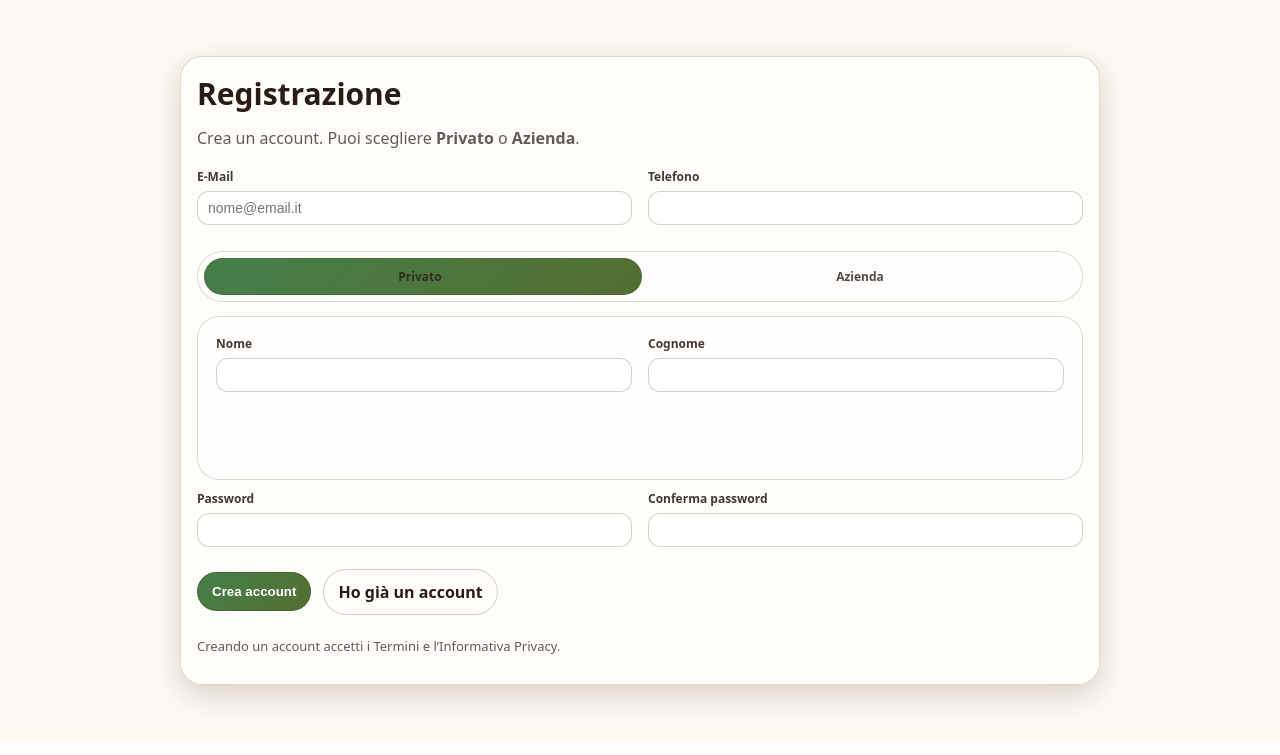
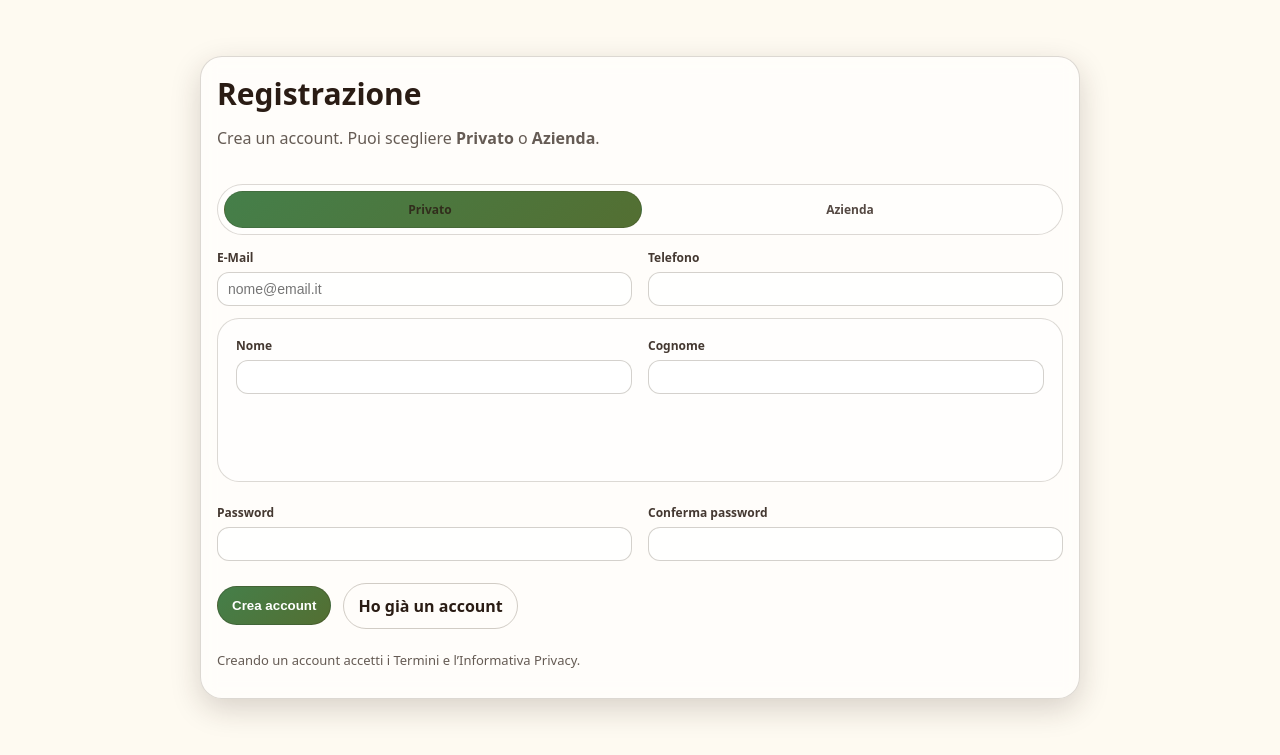
Before and after one commit to ItzAbu/Hackaton, a Django app: page /register/ in a window 1280 px wide. Shown: the part 75-830 px from the top of the page. Run offline with Django 4.2, Linux system fonts and the light colour scheme.

Commit message:
fix 3423

```diff
--- a/accounts/forms.py
+++ b/accounts/forms.py
@@ -1,13 +1,15 @@
 from django import forms
+from django.contrib.auth import get_user_model
 from django.contrib.auth.forms import UserCreationForm, AuthenticationForm
-from django.contrib.auth.models import User
 from django.core.exceptions import ValidationError
 
 from .models import Profile
 
+User = get_user_model()
+
 
 class EmailLoginForm(AuthenticationForm):
-    """Login form che usa il campo 'username' ma lo presenta come Email."""
+    """Login usando username, ma lo trattiamo come email (username=email)."""
 
     username = forms.EmailField(
         label="Email",
@@ -15,6 +17,7 @@ class EmailLoginForm(AuthenticationForm):
             attrs={
                 "placeholder": "nome@email.it",
                 "autocomplete": "email",
+                "class": "input",
             }
         ),
     )
@@ -25,20 +28,24 @@ class EmailLoginForm(AuthenticationForm):
             attrs={
                 "placeholder": "••••••••",
                 "autocomplete": "current-password",
+                "class": "input",
             }
         ),
     )
 
+    def clean_username(self):
+        # ✅ normalizza per combaciare con user.username salvato in lowercase
+        return (self.cleaned_data.get("username") or "").strip().lower()
+
 
 class RegisterForm(UserCreationForm):
-    """Registrazione con email + profilo (privato/azienda)."""
-
     email = forms.EmailField(
         required=True,
         widget=forms.EmailInput(
             attrs={
                 "placeholder": "nome@email.it",
                 "autocomplete": "email",
+                "class": "input",
             }
         ),
     )
@@ -46,16 +53,16 @@ class RegisterForm(UserCreationForm):
     user_type = forms.ChoiceField(choices=Profile.Type.choices)
 
     # Privato
-    first_name = forms.CharField(required=False)
-    last_name = forms.CharField(required=False)
+    first_name = forms.CharField(required=False, widget=forms.TextInput(attrs={"class": "input"}))
+    last_name = forms.CharField(required=False, widget=forms.TextInput(attrs={"class": "input"}))
 
     # Azienda
-    company_name = forms.CharField(required=False)
-    piva = forms.CharField(required=False)
-    city = forms.CharField(required=False)
+    company_name = forms.CharField(required=False, widget=forms.TextInput(attrs={"class": "input"}))
+    piva = forms.CharField(required=False, widget=forms.TextInput(attrs={"class": "input"}))
+    city = forms.CharField(required=False, widget=forms.TextInput(attrs={"class": "input"}))
 
     # Comune
-    phone = forms.CharField(required=False)
+    phone = forms.CharField(required=False, widget=forms.TextInput(attrs={"class": "input"}))
 
     class Meta:
         model = User
@@ -73,8 +80,6 @@ class RegisterForm(UserCreationForm):
         user = super().save(commit=False)
 
         email = self.cleaned_data["email"].strip().lower()
-
-        # Usiamo l'email anche come username così il login funziona subito.
         user.username = email
         user.email = email
 
--- a/static/style.css
+++ b/static/style.css
@@ -1004,3 +1004,7 @@ hr.sep{
   font-weight: 800;
   opacity: .75;
 }
+
+.auth-card-wide{
+  max-width: 880px;
+}
--- a/templates/registration/register.html
+++ b/templates/registration/register.html
@@ -1,7 +1,6 @@
 <!doctype html>
 {% load static %}
 <html lang="it">
-
 <head>
   <meta charset="utf-8" />
   <meta name="viewport" content="width=device-width, initial-scale=1" />
@@ -35,28 +34,12 @@
           {% csrf_token %}
 
           {% if form.non_field_errors %}
-          <div class="alert error" style="margin-bottom:10px;">{{ form.non_field_errors }}</div>
+            <div class="alert error" style="margin-bottom:10px;">{{ form.non_field_errors }}</div>
           {% endif %}
 
-          <!-- CAMPI COMUNI (sempre visibili) -->
-          <div class="grid cols-2">
-            <div class="field">
-              <label for="{{ form.email.id_for_label }}">E-Mail</label>
-              {{ form.email }}
-            </div>
-
-            <div class="field">
-              <label for="{{ form.phone.id_for_label }}">Telefono</label>
-              {{ form.phone }}
-            </div>
-          </div>
-
-          <!-- SLIDER: solo campi specifici -->
           <div class="reg-switch">
-
             <input type="radio" name="tipo-account-ui" id="acc-privato" checked>
             <input type="radio" name="tipo-account-ui" id="acc-azienda">
-
             <input type="hidden" name="user_type" id="id_user_type" value="PRIVATE">
 
             <div class="reg-tabs">
@@ -65,7 +48,26 @@
               <span class="reg-indicator" aria-hidden="true"></span>
             </div>
 
-            <div class="reg-viewport">
+            <!-- ✅ Email + Telefono DENTRO il blocco -->
+            <div class="grid cols-2" style="margin-top:12px;">
+              <div class="field">
+                <label for="{{ form.email.id_for_label }}">E-Mail</label>
+                {{ form.email }}
+                {% for err in form.email.errors %}
+                  <div class="help" style="color:#b00020;">{{ err }}</div>
+                {% endfor %}
+              </div>
+
+              <div class="field">
+                <label for="{{ form.phone.id_for_label }}">Telefono</label>
+                {{ form.phone }}
+                {% for err in form.phone.errors %}
+                  <div class="help" style="color:#b00020;">{{ err }}</div>
+                {% endfor %}
+              </div>
+            </div>
+
+            <div class="reg-viewport" style="margin-top:12px;">
               <div class="reg-panels">
 
                 <!-- PRIVATO -->
@@ -105,14 +107,13 @@
             </div>
           </div>
 
-
           <!-- Password -->
-          <div class="grid cols-2">
+          <div class="grid cols-2" style="margin-top:12px;">
             <div class="field">
               <label for="{{ form.password1.id_for_label }}">Password</label>
               {{ form.password1 }}
               {% for err in form.password1.errors %}
-              <div class="help" style="color:#b00020;">{{ err }}</div>
+                <div class="help" style="color:#b00020;">{{ err }}</div>
               {% endfor %}
             </div>
 
@@ -120,7 +121,7 @@
               <label for="{{ form.password2.id_for_label }}">Conferma password</label>
               {{ form.password2 }}
               {% for err in form.password2.errors %}
-              <div class="help" style="color:#b00020;">{{ err }}</div>
+                <div class="help" style="color:#b00020;">{{ err }}</div>
               {% endfor %}
             </div>
           </div>
@@ -149,20 +150,14 @@
 
     function syncRegisterFields() {
       const isCompany = document.getElementById("acc-azienda").checked;
-
-      // Valore che Django usa
       document.getElementById("id_user_type").value = isCompany ? "COMPANY" : "PRIVATE";
-
-      // Disabilito i campi non usati
       setDisabled(document.getElementById("companyFields"), !isCompany);
       setDisabled(document.getElementById("privateFields"), isCompany);
     }
 
     document.getElementById("acc-privato").addEventListener("change", syncRegisterFields);
     document.getElementById("acc-azienda").addEventListener("change", syncRegisterFields);
-
     syncRegisterFields();
   </script>
 </body>
-
 </html>
```
